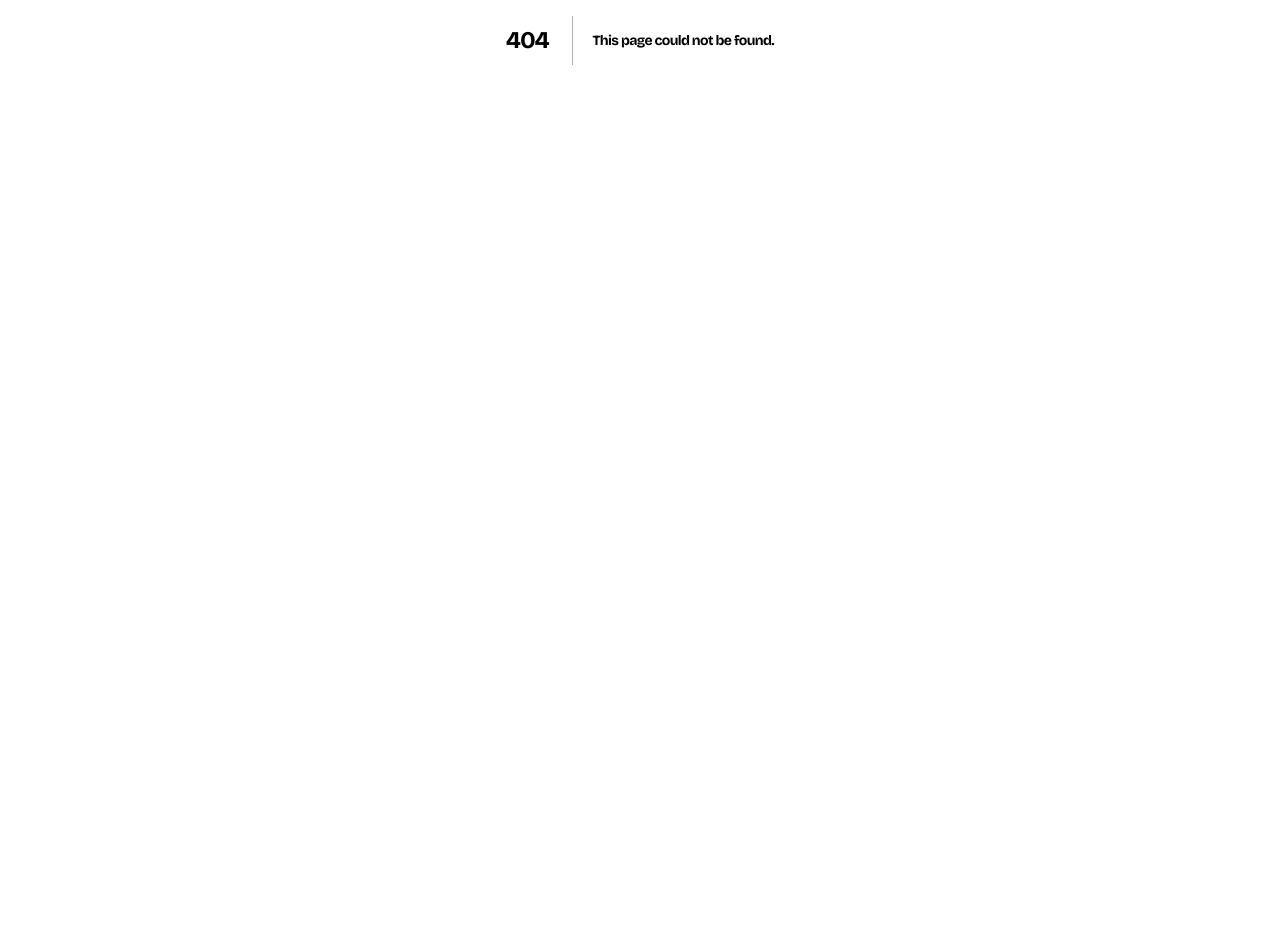
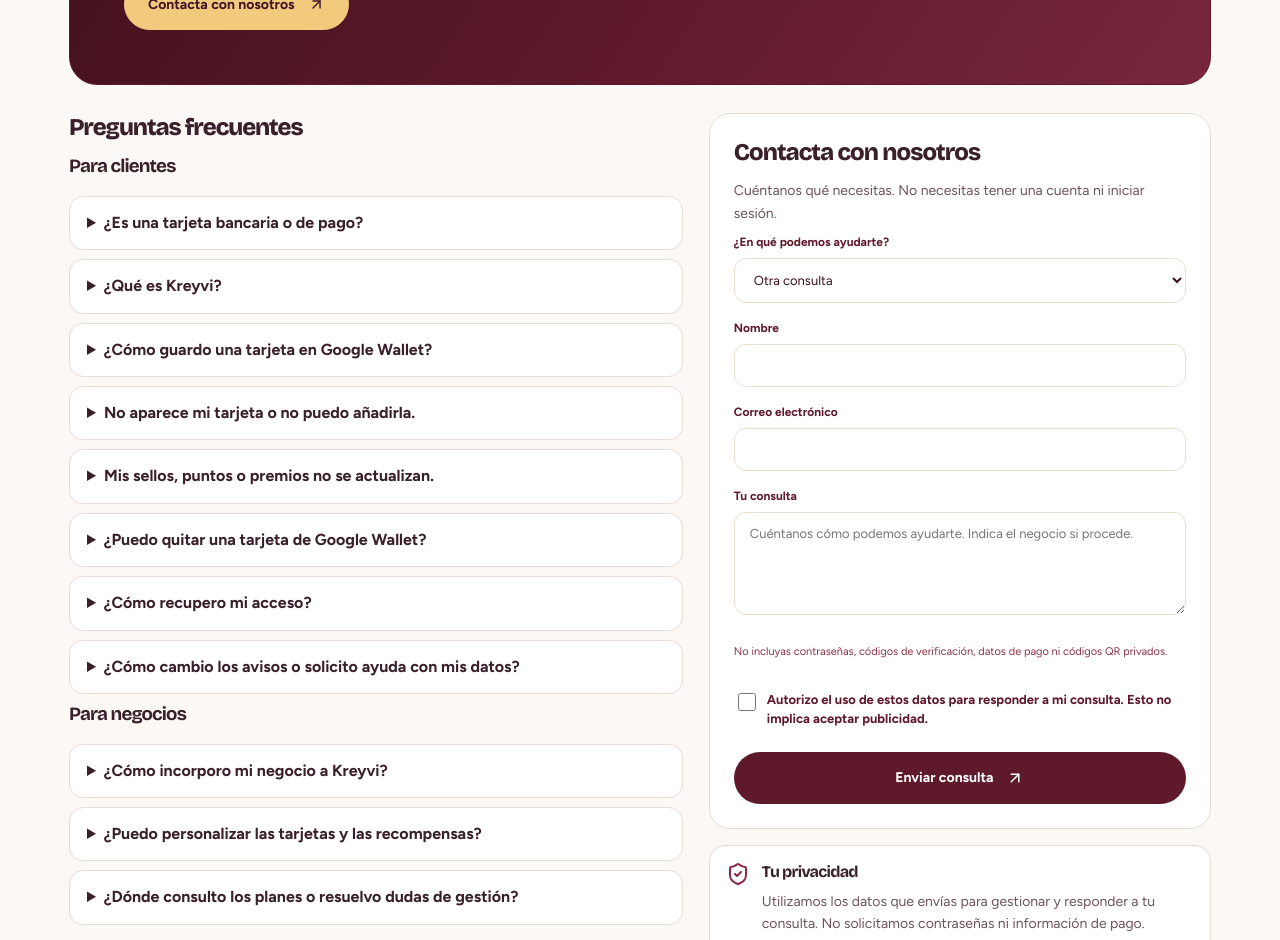
Before and after one commit to tostis005/LP, a Next.js app: page /contacto in a window 1280 px wide. Before the commit this address had no page. Shown: the part 360-1300 px from the top of the page. Before the commit the page ends 800 px from the top, so only its background shows below. Built offline with nearby package versions, Linux system fonts and the light colour scheme.

Commit message:
Create bilingual unified contact page with customer and business FAQs

```diff
--- /dev/null
+++ b/app/contacto/page.tsx
@@ -0,0 +1,32 @@
+import type {Metadata} from "next";
+import {PublicHeader} from "@/components/PublicHeader";
+import {PublicFooter} from "@/components/PublicFooter";
+import {LandingLanguageSync} from "@/components/LandingLanguageSync";
+import {SupportForm} from "@/components/SupportForm";
+import {LifeBuoy,WalletCards,ShieldCheck,ArrowUpRight} from "lucide-react";
+import "../help/help.css";
+import {validContactTopic} from "@/lib/contact-topics";
+export const metadata:Metadata={title:"Kreyvi | Contacto / Contact us",description:"Contacta con Kreyvi para consultas sobre tus tarjetas, tu cuenta, Google Wallet, programas de fidelización o para incorporar tu negocio.",alternates:{canonical:"https://kreyvi.com/contacto",languages:{es:"https://kreyvi.com/contacto?lang=es",en:"https://kreyvi.com/contacto?lang=en"}}};
+const businessFaq=[
+ ["¿Cómo incorporo mi negocio a Kreyvi?","Selecciona Quiero incorporar mi negocio a Kreyvi en el formulario. Indica el nombre comercial, sector y ciudad. Nuestro equipo revisará tu solicitud de acceso.","How do I add my business to Kreyvi?","Choose I want to join Kreyvi with my business in the form. Enter your business name, industry and city. Our team will review your access request."],
+ ["¿Puedo personalizar las tarjetas y las recompensas?","Sí. Kreyvi permite configurar el diseño de la tarjeta y los programas de fidelización. Si necesitas orientación, selecciona Diseño de tarjetas y programas de fidelización.","Can I customize cards and rewards?","Yes. Kreyvi allows you to configure card designs and loyalty programs. For guidance, choose Card design and loyalty programs."],
+ ["¿Dónde consulto los planes o resuelvo dudas de gestión?","Selecciona Información, planes y precios o Gestión del negocio, empleados y sucursales. También puedes enviarnos consultas sobre campañas, estadísticas o incidencias técnicas.","Where can I ask about plans or business management?","Choose Information, plans and pricing or Business, staff and location management. You can also ask about campaigns, analytics or technical issues."]
+];
+const faq=[
+ ["¿Es una tarjeta bancaria o de pago?","No. Los pases de Kreyvi son tarjetas de fidelización y recompensas. No sirven para pagar ni almacenan números de tarjetas bancarias.","Is this a payment card?","No. Kreyvi passes are loyalty and rewards cards. They cannot be used for payments and do not store bank card numbers."],
+ ["¿Qué es Kreyvi?","Kreyvi reúne las tarjetas digitales de fidelización de negocios participantes. Cada negocio establece sus propias condiciones, sellos, puntos y recompensas.","What is Kreyvi?","Kreyvi brings together digital loyalty cards from participating businesses. Each business sets its own rewards, stamps, points and program rules."],
+ ["¿Cómo guardo una tarjeta en Google Wallet?","Abre tu tarjeta en Kreyvi. Si el botón Añadir a Google Wallet está disponible, púlsalo y sigue las indicaciones de Google. La disponibilidad depende de la tarjeta, del dispositivo y de la habilitación de la integración.","How do I add a card to Google Wallet?","Open your card in Kreyvi. If Add to Google Wallet is available, select it and follow Google's instructions. Availability depends on the card, device and integration status."],
+ ["No aparece mi tarjeta o no puedo añadirla.","Comprueba que utilizas la cuenta correcta en Kreyvi y Google Wallet, que tienes conexión y la aplicación actualizada. Si persiste, contacta con nosotros indicando el negocio, dispositivo y mensaje de error.","My card is missing or will not save.","Check your Kreyvi and Google Wallet accounts, internet connection and app updates. If the problem continues, contact us with the business name, device and error message."],
+ ["Mis sellos, puntos o premios no se actualizan.","Consulta el saldo vigente en Mis tarjetas de Kreyvi. El pase de Wallet puede mostrar el saldo que tenías al guardarlo; la cuenta de Kreyvi es la referencia para consultar el saldo actual. Para corregir una compra o reclamar una recompensa, consulta al establecimiento o envíanos una solicitud.","My stamps, points or rewards are not updating.","Check your current balance in My cards in Kreyvi. The Wallet pass may show the balance at the time it was saved; your Kreyvi account is the source for the current balance. Contact the participating business or our support team about a missing purchase or reward."],
+ ["¿Puedo quitar una tarjeta de Google Wallet?","Sí. Abre el pase en Google Wallet y utiliza la opción de eliminar. Quitar el pase de Wallet no elimina por sí solo tu cuenta ni tu participación en Kreyvi. Para solicitar la baja de una tarjeta o cuenta, contacta con nosotros.","Can I remove a card from Google Wallet?","Yes. Open the pass in Google Wallet and use the remove option. Removing a Wallet pass does not itself delete your Kreyvi account or membership. Contact us to request membership or account removal."],
+ ["¿Cómo recupero mi acceso?","Utiliza la opción de recuperar contraseña en la pantalla de acceso. Si no puedes acceder al correo de tu cuenta, contacta con nosotros desde este formulario.","How do I recover account access?","Use the password recovery option on the sign-in page. If you cannot access the email linked to your account, contact us using this form."],
+ ["¿Cómo cambio los avisos o solicito ayuda con mis datos?","En Ajustes puedes gestionar los canales de avisos de tus tarjetas. Para consultas de privacidad, acceso, rectificación o eliminación de tus datos, selecciona Privacidad y preferencias en el formulario.","How do I manage notifications or my personal data?","Manage card notifications in Settings. For privacy questions or requests to access, correct or delete personal information, choose Privacy and preferences in the form."]
+];
+export default async function ContactPage({searchParams}:{searchParams:Promise<{lang?:string|string[];topic?:string|string[]}>}){
+ const params=await searchParams,lang=params.lang==="en"?"en":"es",en=lang==="en",initialTopic=validContactTopic(params.topic);
+ return <div className="help-page" lang={lang}><LandingLanguageSync lang={lang}/><PublicHeader lang={lang} page="contact"/>
+ <main className="help-main"><section className="help-hero"><span className="help-kicker"><LifeBuoy size={18}/> {en?"CONTACT":"CONTACTO"}</span><h1>{en?"How can we help?":"¿En qué podemos ayudarte?"}</h1><p>{en?"Whether you use Kreyvi as a customer or want to grow your business, we are here to help.":"Tanto si utilizas Kreyvi como cliente como si quieres hacer crecer tu negocio, estamos aquí para ayudarte."}</p><a className="button button-dark" href="#contact">{en?"Contact us":"Contacta con nosotros"} <ArrowUpRight size={17}/></a></section>
+ <div className="help-grid"><section className="help-faq" aria-label={en?"Frequently asked questions":"Preguntas frecuentes"}><h2>{en?"Frequently asked questions":"Preguntas frecuentes"}</h2><h3 className="contact-faq-group">{en?"For customers":"Para clientes"}</h3>{faq.map(([q,a,eq,ea])=><details key={q}><summary>{en?eq:q}</summary><p>{en?ea:a}</p></details>)}<h3 className="contact-faq-group">{en?"For businesses":"Para negocios"}</h3>{businessFaq.map(([q,a,eq,ea])=><details key={q}><summary>{en?eq:q}</summary><p>{en?ea:a}</p></details>)}<article className="help-info"><WalletCards size={24}/><div><h3>{en?"Google Wallet support":"Ayuda de Google Wallet"}</h3><p>{en?"For issues with the Google Wallet app itself, consult Google's official help. For Kreyvi passes and rewards, contact us here.":"Para problemas de la aplicación Google Wallet, consulta la ayuda oficial de Google. Para tarjetas y recompensas de Kreyvi, escríbenos aquí."}</p><a href="https://support.google.com/wallet/" target="_blank" rel="noopener noreferrer">{en?"Google Wallet Help":"Ayuda oficial de Google Wallet"} <ArrowUpRight size={15}/></a></div></article></section>
+ <div><SupportForm key={lang+initialTopic} lang={lang} initialTopic={initialTopic}/><article className="help-info"><ShieldCheck size={24}/><div><h3>{en?"Your privacy":"Tu privacidad"}</h3><p>{en?"We use the information you send to manage and respond to your support request. We do not request your password or payment information.":"Utilizamos los datos que envías para gestionar y responder a tu consulta. No solicitamos contraseñas ni información de pago."}</p></div></article></div></div></main>
+ <PublicFooter lang={lang} page="contact"/></div>;
+}
```
